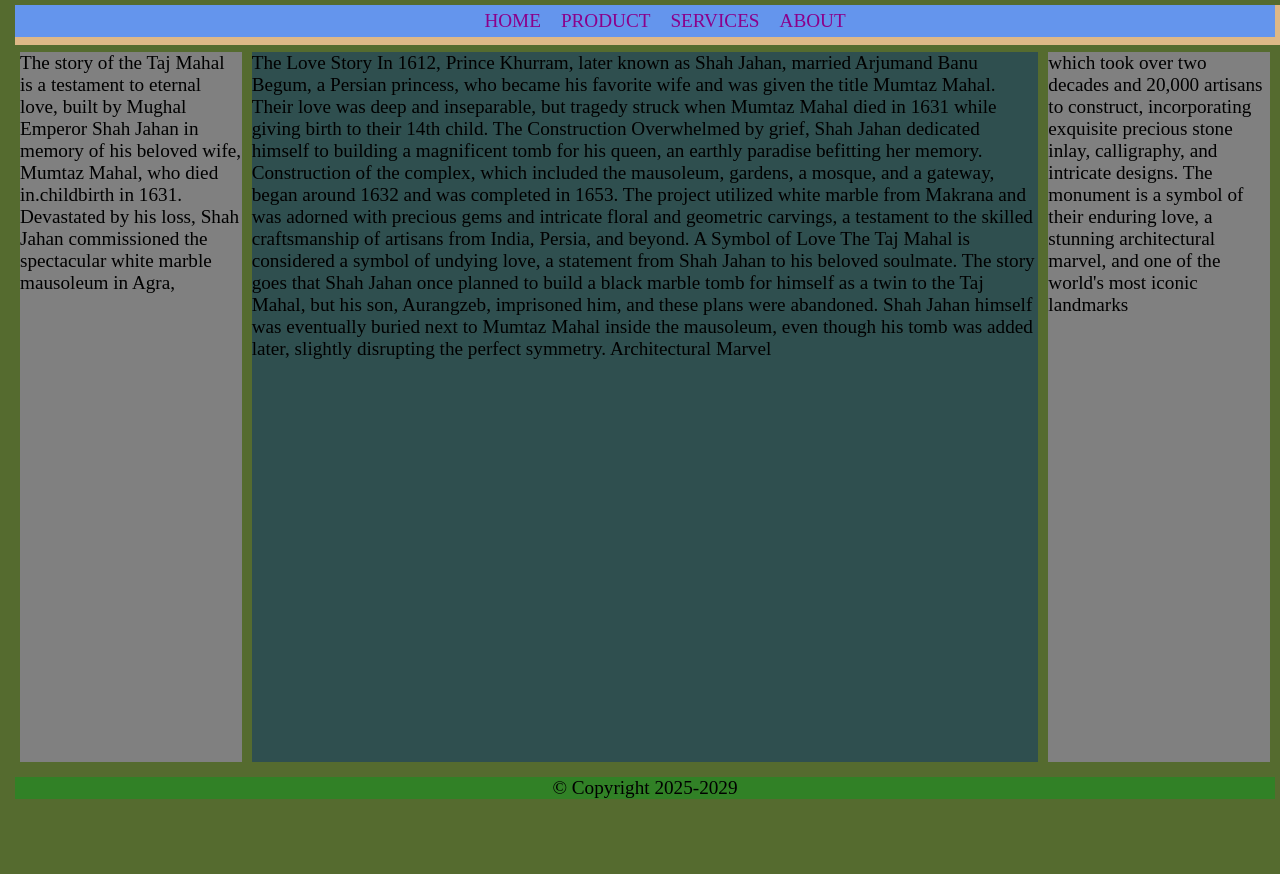
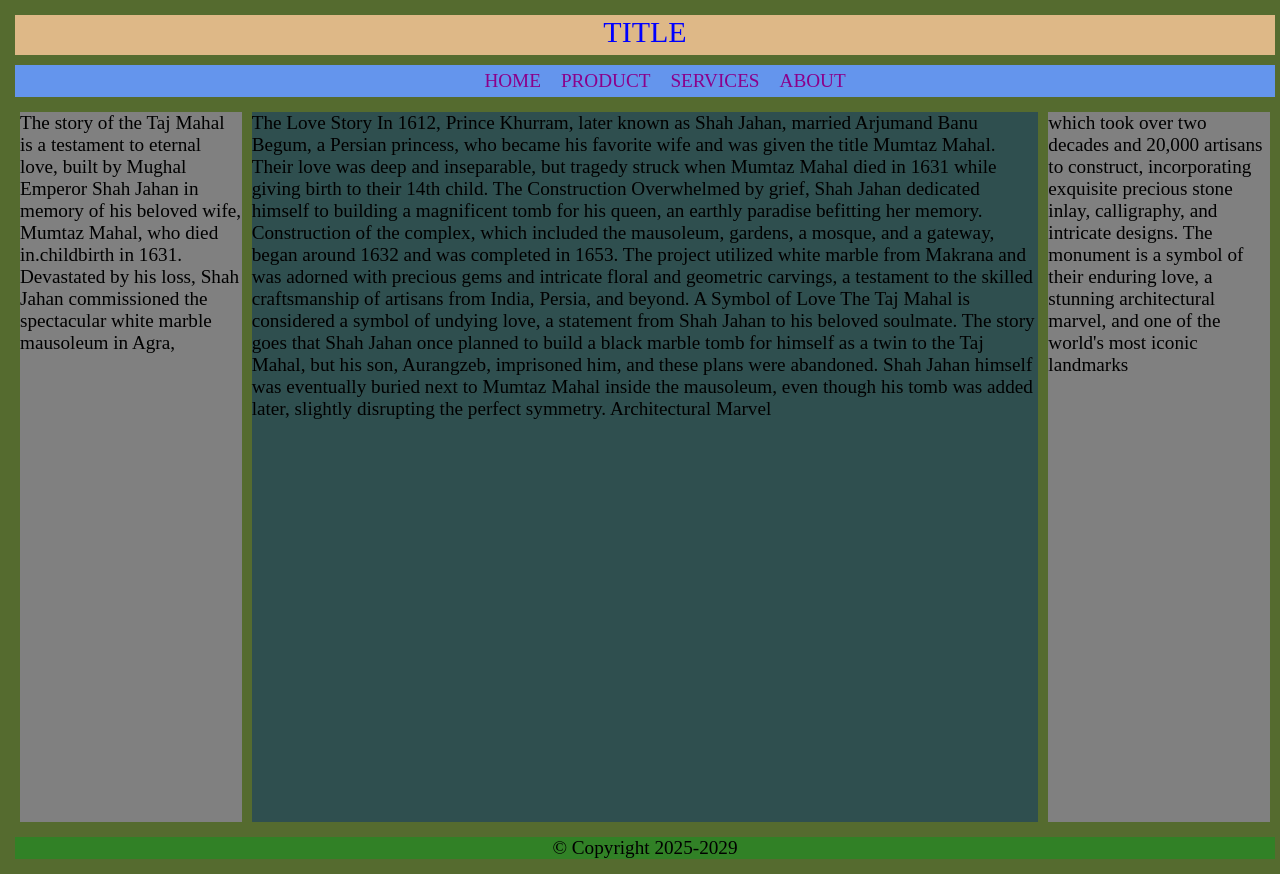
Before and after one commit to NagendraKothapalli9/practice-1, a plain HTML site: page index.html in a window 1280 px wide. Before the commit the page ends 814 px from the top, so only its background shows below. Drawn offline with Linux system fonts and the light colour scheme.

Commit message:
style changed

```diff
--- a/Assets/css/style.css
+++ b/Assets/css/style.css
@@ -11,7 +11,7 @@ body{
 
 }
 header{
-    position:absolute;
+    position:relative;
     top: 0px;
     height:40px;
     width: 100%;
@@ -24,7 +24,6 @@ header{
 .navbar{
     position: sticky;
     top: 0px;
-    margin-top: -5px;
     width: 100%;
     min-height:30px;
     background-color: cornflowerblue;
```
